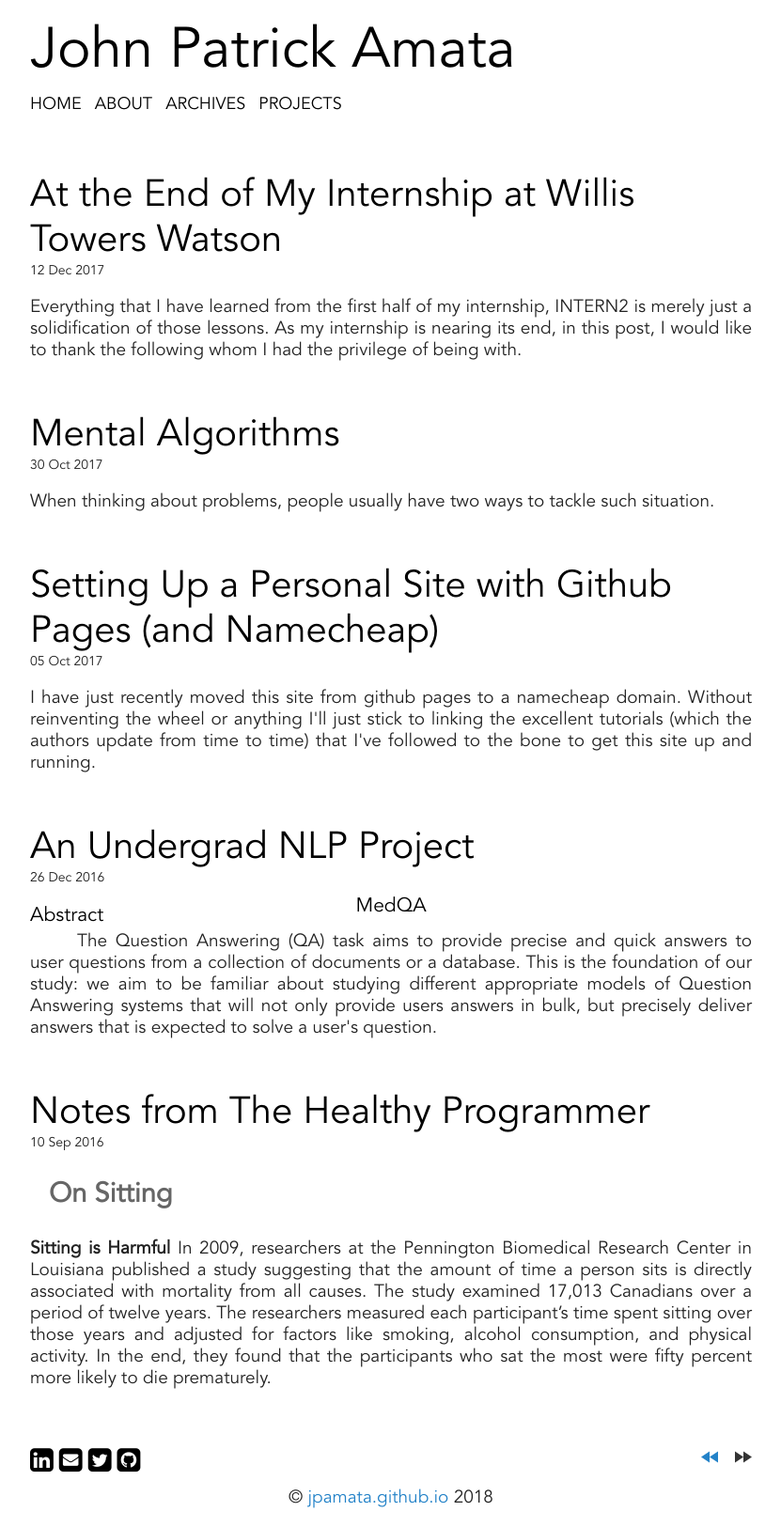
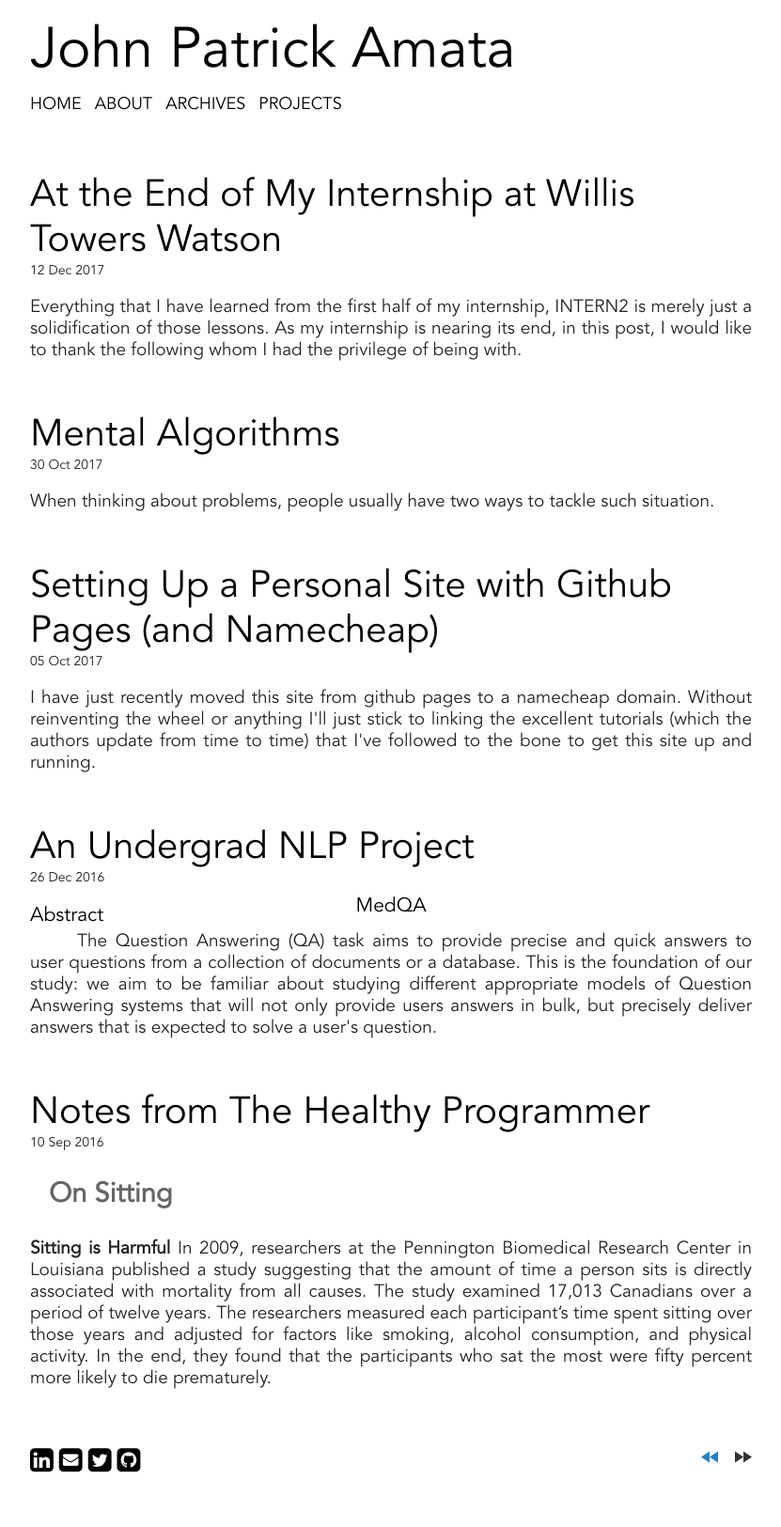
Before and after one commit to jpamata/jpamata.github.io, a Jekyll site: the page built from index.html, in a window 1280 px wide. Shown: the whole page at 94% size, without its empty margins (224-1055 px from the left). Built offline with Jekyll 4.4.1, drawn with Linux system fonts in a browser that asks for light colours; the list of posts is cut into pages by our own code; after the commit the page ends 1570 px from its top, so only the background shows below that.

Commit message:
Update footer.html

```diff
--- a/_includes/footer.html
+++ b/_includes/footer.html
@@ -40,4 +40,3 @@
   var s = document.getElementsByTagName('script')[0]; s.parentNode.insertBefore(ga, s);
   })();
 </script>
-<p align="center">&copy; <a href="{{ site.url }}/">{{site.title}}</a> {{ 'now' | date: '%Y' }}</p>
```
